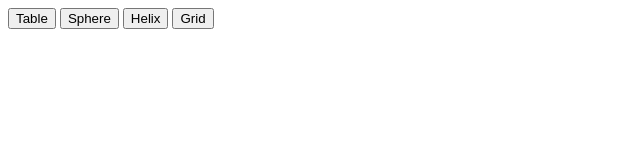
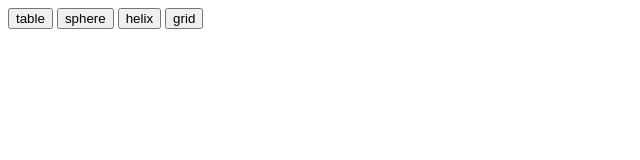
Before and after one commit to gracehiuhu189-gif/periodic-sphere, a plain HTML site: page Periodic sphere/index.html in a window 1280 px wide. Shown: the full height of the page, 0-640 px from the left. Drawn offline with nearby package versions, Linux system fonts and the light colour scheme.

Commit message:
Update index.html

```diff
--- a/Periodic sphere/index.html
+++ b/Periodic sphere/index.html
@@ -4,7 +4,7 @@
 <head>
 
 <meta charset="UTF-8">
-<title>3D Periodic Table</title>
+<title>3D Periodic Table TikTok Style</title>
 
 <link rel="stylesheet" href="style.css">
 
@@ -13,15 +13,18 @@
 <body>
 
 <div id="menu">
-<button id="table">Table</button>
-<button id="sphere">Sphere</button>
-<button id="helix">Helix</button>
-<button id="grid">Grid</button>
+
+<button id="table">table</button>
+<button id="sphere">sphere</button>
+<button id="helix">helix</button>
+<button id="grid">grid</button>
+
 </div>
 
 <div id="container"></div>
 
 <!-- Libraries -->
+
 <script src="https://cdnjs.cloudflare.com/ajax/libs/three.js/r128/three.min.js"></script>
 
 <script src="https://cdn.jsdelivr.net/npm/three@0.128/examples/js/renderers/CSS3DRenderer.js"></script>
```
